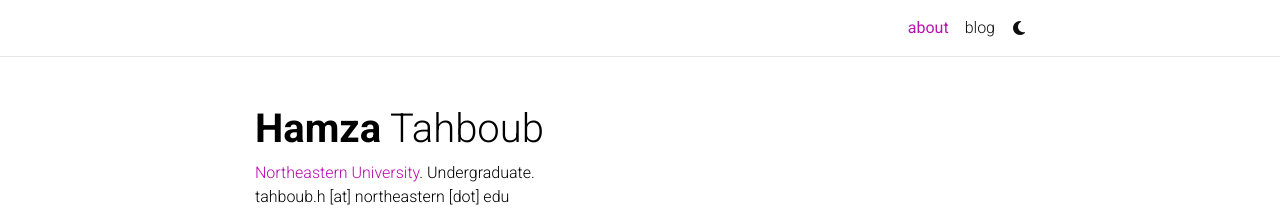
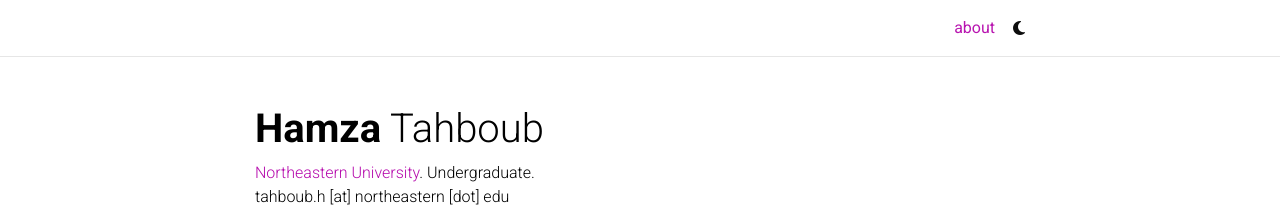
Before and after one commit to htahboub/htahboub, a Jekyll site: the page built from _pages/about.md, in a window 1280 px wide. Shown: the top 211 px of the page. Built offline with Jekyll 4.4.1, drawn with Linux system fonts in a browser that asks for light colours; full-size pictures stand in for the smaller copies a plugin makes; comment, search, counter and statistics services are not loaded; a style sheet for code colours, icons or effects is not loaded.

Commit message:
Update _config.yml

```diff
--- a/_config.yml
+++ b/_config.yml
@@ -120,8 +120,8 @@
 # Blog
 # -----------------------------------------------------------------------------
 
-blog_name: al-folio # blog_name will be displayed in your blog page
-blog_nav_title: blog # your blog must have a title for it to be displayed in the nav bar
+blog_name: hallo # blog_name will be displayed in your blog page
+blog_nav_title: # your blog must have a title for it to be displayed in the nav bar
 blog_description: a simple whitespace theme for academics
 permalink: /blog/:year/:title/
 
```
